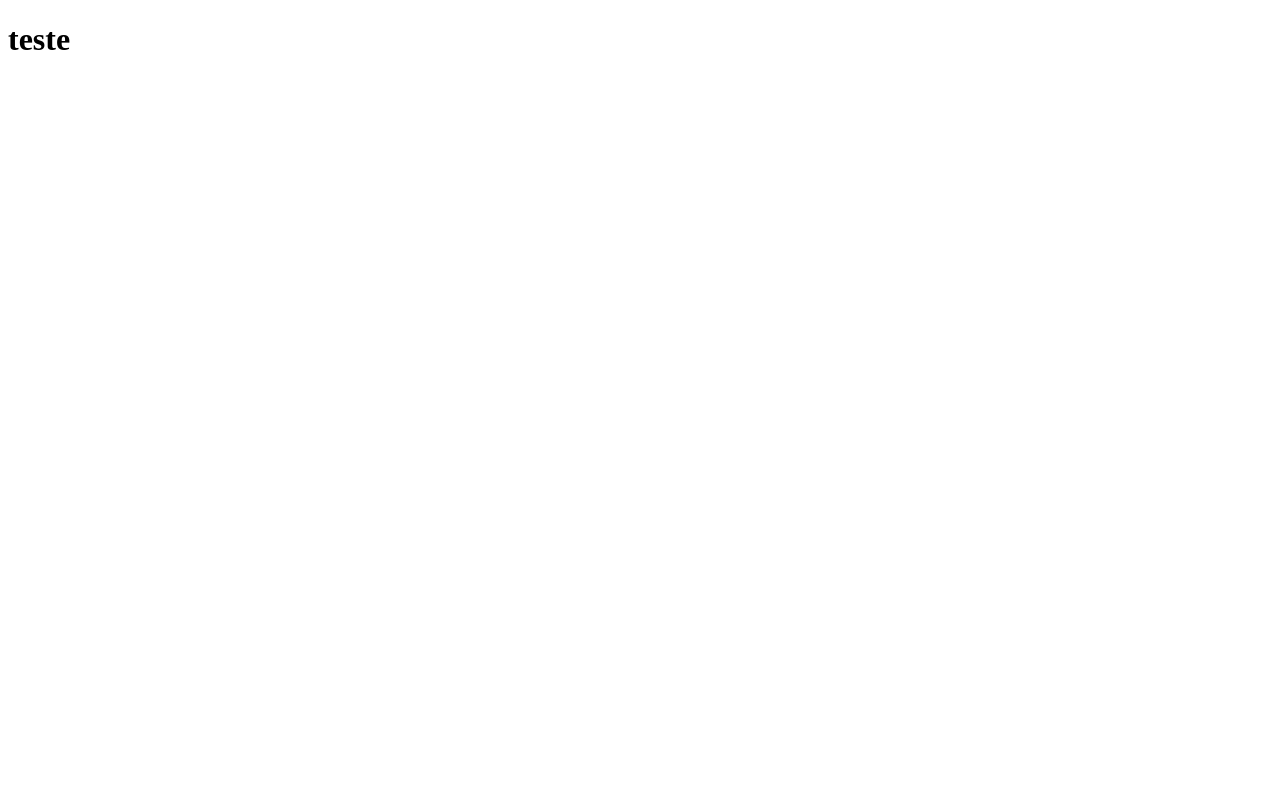
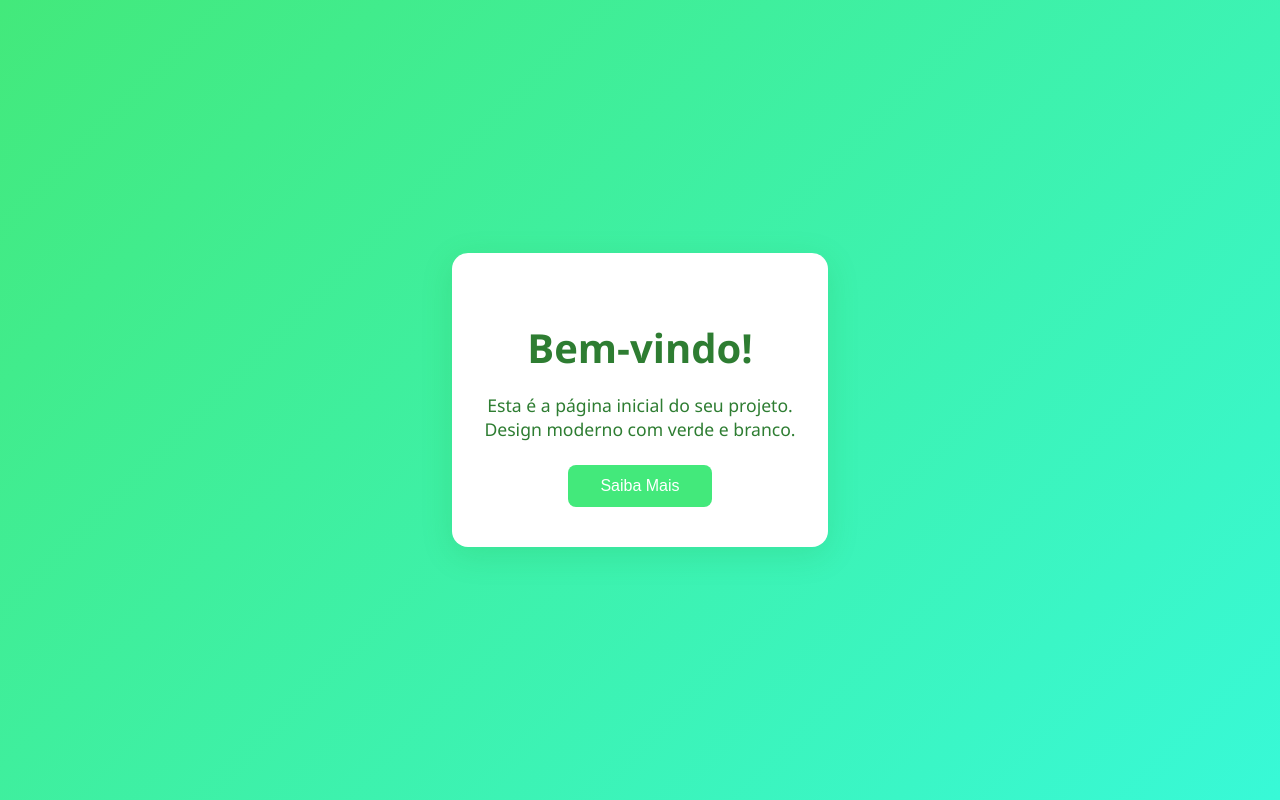
Before and after one commit to WadeWatts9/gitgithub2025, a plain HTML site: page index.html in a window 1280 px wide. Drawn offline with Linux system fonts and the light colour scheme.

Commit message:
mejora en el index

```diff
--- a/index.html
+++ b/index.html
@@ -4,9 +4,57 @@
     <meta charset="UTF-8">
     <meta name="viewport" content="width=device-width, initial-scale=1.0">
     <title>Trabalho 1</title>
+    <style>
+        body {
+            margin: 0;
+            padding: 0;
+            font-family: 'Segoe UI', Arial, sans-serif;
+            background: linear-gradient(135deg, #43e97b 0%, #38f9d7 100%);
+            min-height: 100vh;
+            color: #fff;
+            display: flex;
+            flex-direction: column;
+            align-items: center;
+            justify-content: center;
+        }
+        .container {
+            background: #fff;
+            color: #2e7d32;
+            border-radius: 16px;
+            box-shadow: 0 8px 32px rgba(34, 139, 34, 0.15);
+            padding: 40px 32px;
+            max-width: 400px;
+            text-align: center;
+        }
+        h1 {
+            margin-bottom: 16px;
+            font-size: 2.5rem;
+            font-weight: 700;
+        }
+        p {
+            margin-bottom: 24px;
+            font-size: 1.1rem;
+        }
+        .btn {
+            background: #43e97b;
+            color: #fff;
+            border: none;
+            border-radius: 8px;
+            padding: 12px 32px;
+            font-size: 1rem;
+            cursor: pointer;
+            transition: background 0.2s;
+        }
+        .btn:hover {
+            background: #2e7d32;
+        }
+    </style>
 </head>
 <body>
-    <h1>teste</h1>
-    <script></script>
+    <div class="container">
+        <h1>Bem-vindo!</h1>
+        <p>Esta é a página inicial do seu projeto.<br>Design moderno com verde e branco.</p>
+        <button class="btn">Saiba Mais</button>
+    </div>
 </body>
 </html>
```
